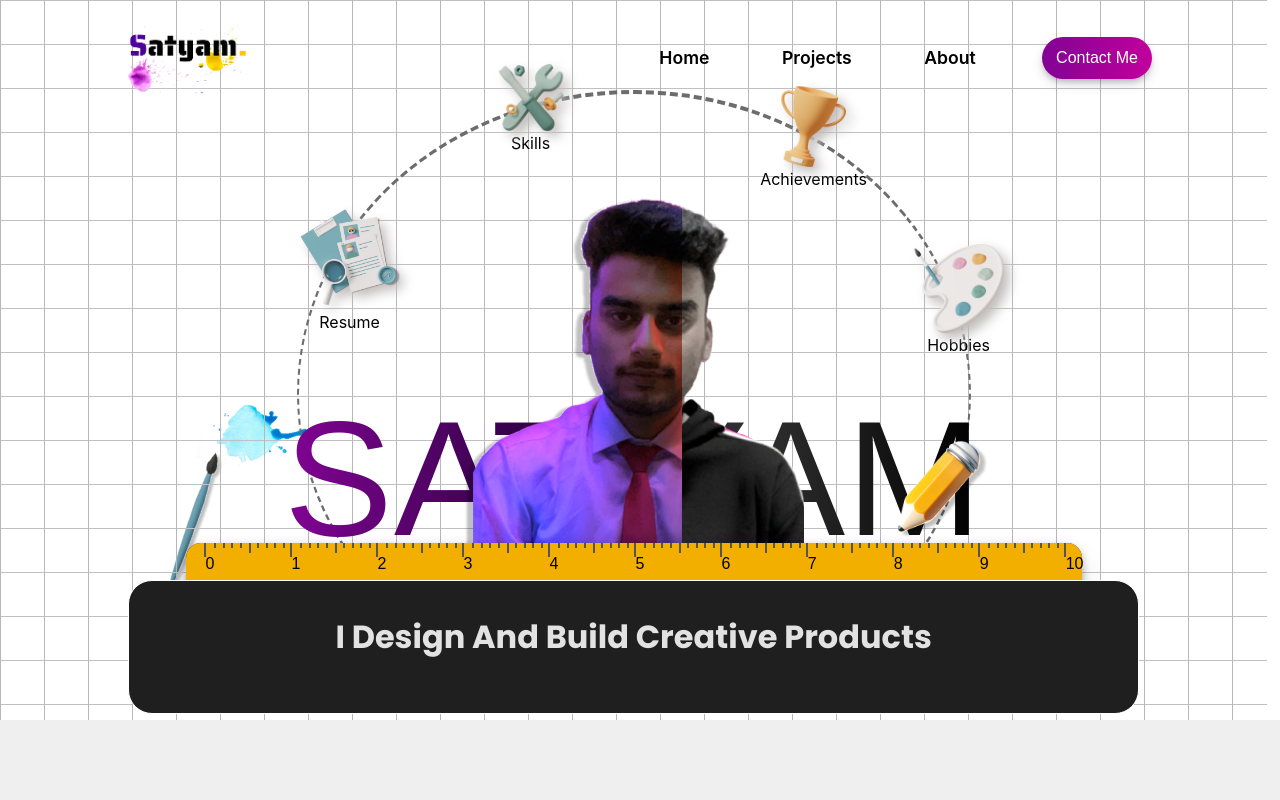
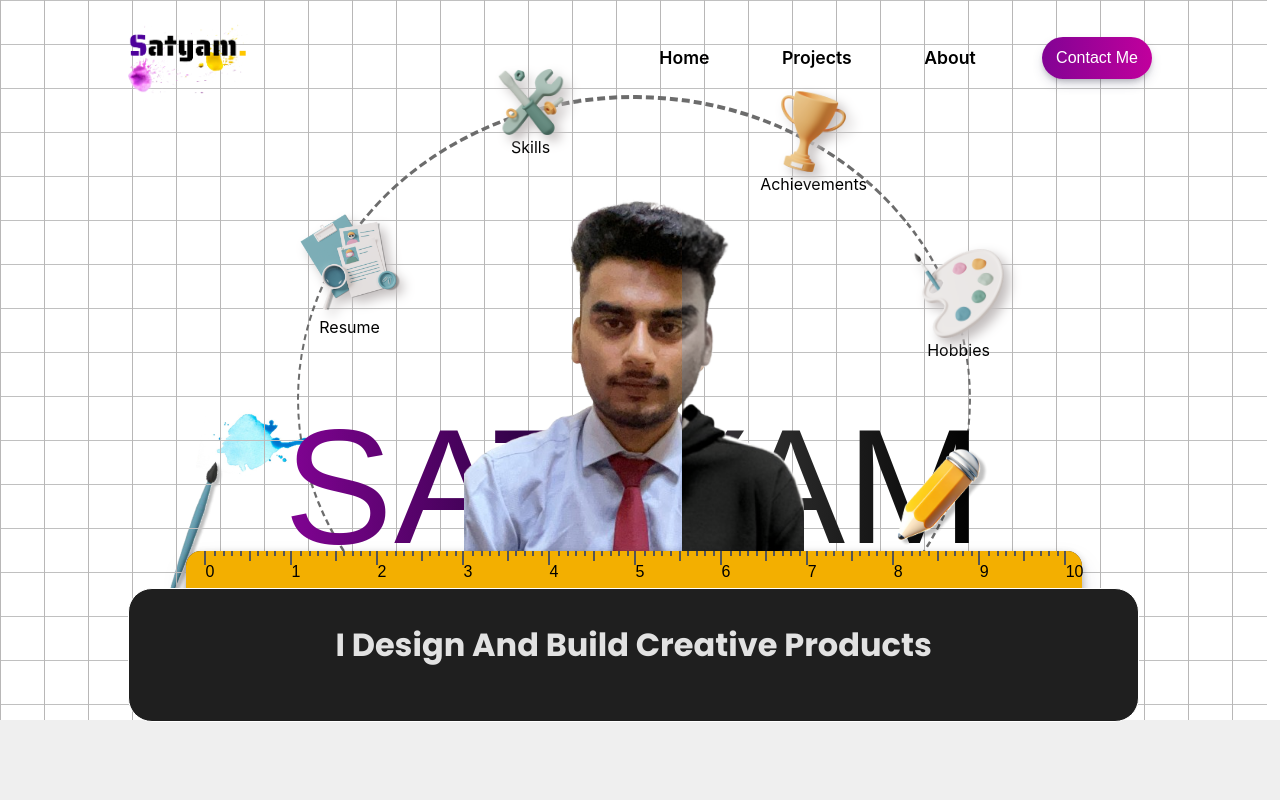
Before and after one commit to satyam-kapri/Portfolio, a React (Vite) app in the folder frontend/: page / in a window 1280 px wide. Shown: the top 800 px of the page. Built offline with nearby package versions, Linux system fonts and the light colour scheme; a web font is replaced by a local one.

Commit message:
changing main picture

```diff
--- a/frontend/src/Page1.jsx
+++ b/frontend/src/Page1.jsx
@@ -15,6 +15,7 @@ import paintbursh from './assets/Group 20.png'
 import pencil from './assets/pencil.png'
 import Achievements from './Achievements'
 import Hobbies from './Hobbies'
+import mainpic3 from './assets/mainpic3.png'
 function Page1() {
     const [open,setopen]=useState(null);
 
@@ -36,7 +37,7 @@ function Page1() {
         {/* <div className='bgplane'><img src={daytonight} alt="" /></div> */}
         {/* <Clock></Clock> */}
         <div className='center-pic'>
-         <div><img src={mainpic} style={{width:'340px'}}></img></div>
+         <div><img src={mainpic3} style={{width:'340px'}}></img></div>
          <div className='half-image'><img src={mainpic2}></img></div>
       </div>
       </div>
```
Also changed, not shown: frontend/src/assets/mainpic3.png (added).
